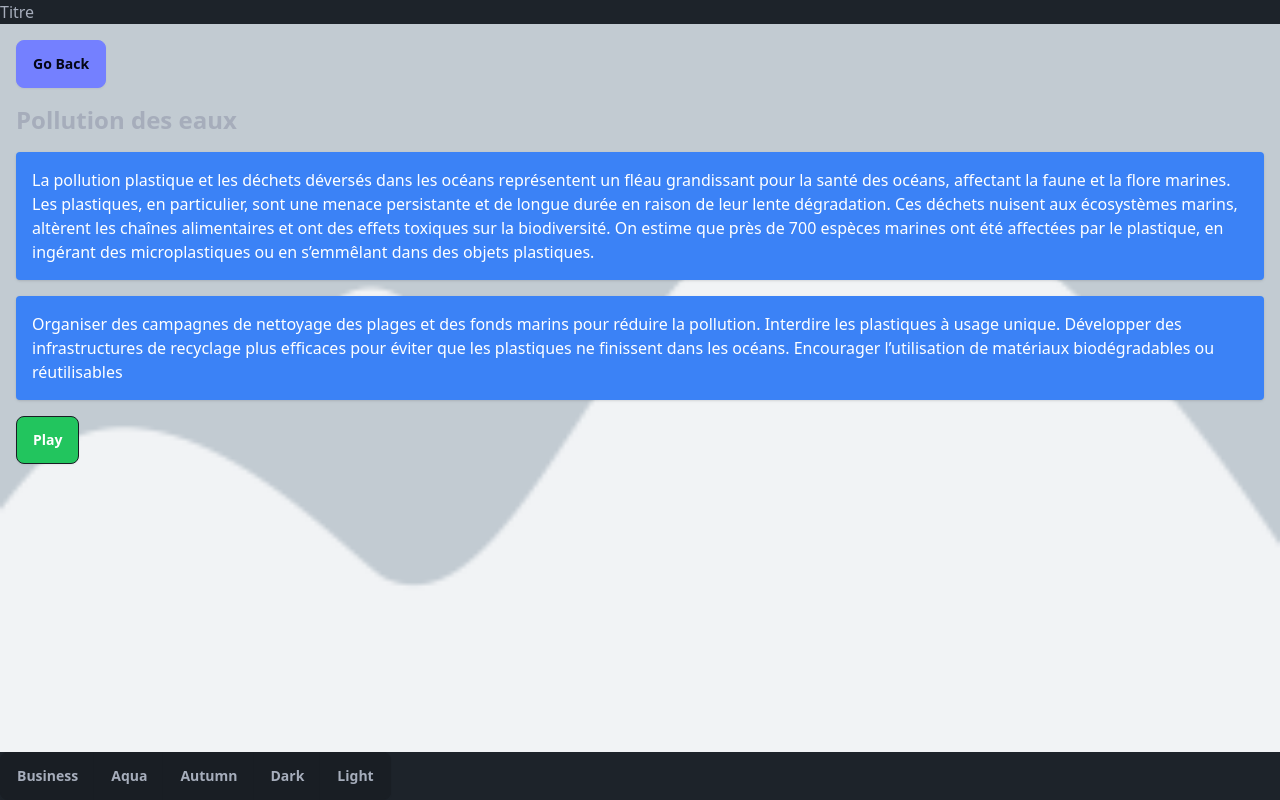
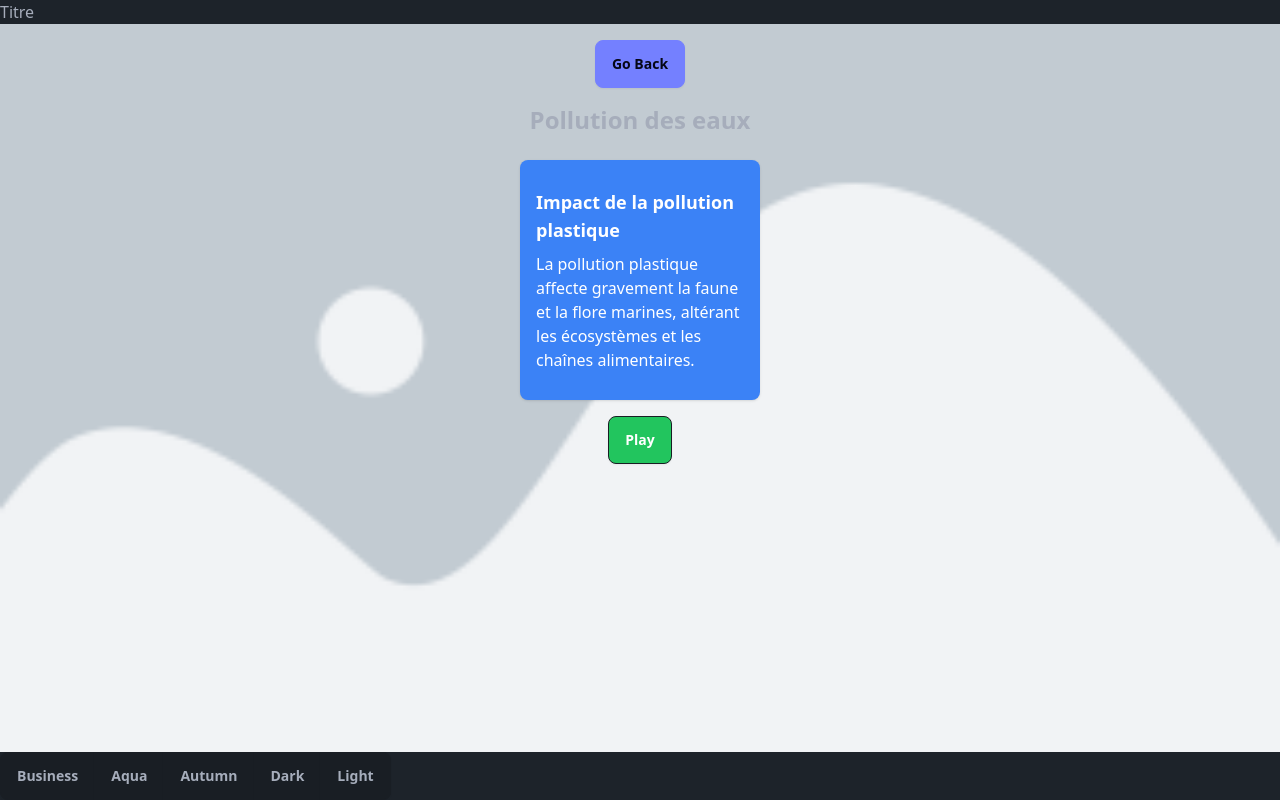
Before and after one commit to nuitit-2024-pas-de-nom/project, a Next.js app: page /virus in a window 1280 px wide. Built offline with nearby package versions, Linux system fonts and the light colour scheme.

Commit message:
ajout d'une flip card

```diff
--- a/app/(info)/virus/page.tsx
+++ b/app/(info)/virus/page.tsx
@@ -1,22 +1,47 @@
+"use client";
+
+import { useState } from "react";
 import Link from "next/link";
 
 export default function Page() {
-    return (
-      <div className="p-4">
-        <Link href={"/show-billy"} className={"btn btn-primary"}>Go Back</Link>
+  const [isFlipped, setIsFlipped] = useState(false);
 
-        <h1 className="text-2xl font-bold mt-4">Pollution des eaux</h1>
+  return (
+    <div className="p-4 flex flex-col items-center">
+      <Link href={"/show-billy"} className="btn btn-primary">
+        Go Back
+      </Link>
 
-        <article className="bg-blue-500 text-white p-4 rounded mt-4 shadow">
-        La pollution plastique et les déchets déversés dans les océans représentent un fléau grandissant pour la santé des océans, affectant la faune et la flore marines. Les plastiques, en particulier, sont une menace persistante et de longue durée en raison de leur lente dégradation. Ces déchets nuisent aux écosystèmes marins, altèrent les chaînes alimentaires et ont des effets toxiques sur la biodiversité. On estime que près de 700 espèces marines ont été affectées par le plastique, en ingérant des microplastiques ou en s’emmêlant dans des objets plastiques.
-        </article>
+      <h1 className="text-2xl font-bold mt-4">Pollution des eaux</h1>
 
-        <article className="bg-blue-500 text-white p-4 rounded mt-4 shadow">
+      <div
+        className={`flip-card w-64 h-64 mt-6 ${isFlipped ? "flipped" : ""}`} // w-64 pour réduire la largeur
+        onClick={() => setIsFlipped(!isFlipped)}
+      >
+        <div className="flip-card-inner">
+          {/* Face avant */}
+          <div className="flip-card-front bg-blue-500 text-white p-4 rounded shadow flex flex-col justify-center">
+            <h2 className="text-lg font-bold mb-2">Impact de la pollution plastique</h2>
+            <p>
+              La pollution plastique affecte gravement la faune et la flore marines, altérant les écosystèmes et les
+              chaînes alimentaires.
+            </p>
+          </div>
 
-        Organiser des campagnes de nettoyage des plages et des fonds marins pour réduire la pollution. Interdire les plastiques à usage unique. Développer des infrastructures de recyclage plus efficaces pour éviter que les plastiques ne finissent dans les océans. Encourager l’utilisation de matériaux biodégradables ou réutilisables
-        </article>
+          {/* Face arrière */}
+          <div className="flip-card-back bg-green-500 text-white p-4 rounded shadow flex flex-col justify-center">
+            <h2 className="text-lg font-bold mb-2">Solutions pour réduire la pollution</h2>
+            <p>
+              Encourager les matériaux biodégradables, organiser des nettoyages des plages, et interdire les plastiques
+              à usage unique.
+            </p>
+          </div>
+        </div>
+      </div>
 
-        <Link href ="/virus/miniGame" className="btn bg-green-500 text-white hover:bg-green-600 mt-4">Play</Link>
-      </div>
-    );
-  }
+      <Link href="/virus/miniGame" className="btn bg-green-500 text-white hover:bg-green-600 mt-4">
+        Play
+      </Link>
+    </div>
+  );
+}
--- a/app/globals.css
+++ b/app/globals.css
@@ -27,3 +27,41 @@ header, footer {
   background-repeat: no-repeat;
   margin: 0;
 }
+
+.flip-card {
+  perspective: 1000px;
+  width: 15rem;
+  height: 15rem;
+  display: flex;
+  justify-content: center;
+  align-items: center;
+}
+
+.flip-card-inner {
+  position: relative;
+  width: 100%;
+  height: 100%;
+  transform-style: preserve-3d;
+  transition: transform 0.6s;
+}
+
+.flip-card.flipped .flip-card-inner {
+  transform: rotateY(180deg); /* Applique la rotation lorsqu'on clique */
+}
+
+.flip-card-front,
+.flip-card-back {
+  position: absolute;
+  width: 100%;
+  height: 100%;
+  backface-visibility: hidden;
+  border-radius: 0.5rem; /* Ajoute des coins arrondis */
+}
+
+.flip-card-front {
+  transform: rotateY(0deg);
+}
+
+.flip-card-back {
+  transform: rotateY(180deg);
+}
```
